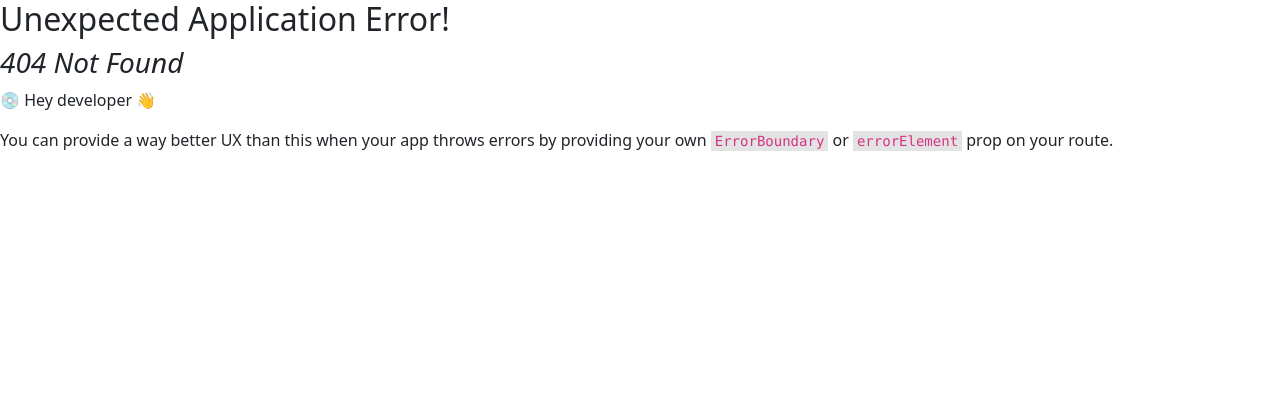
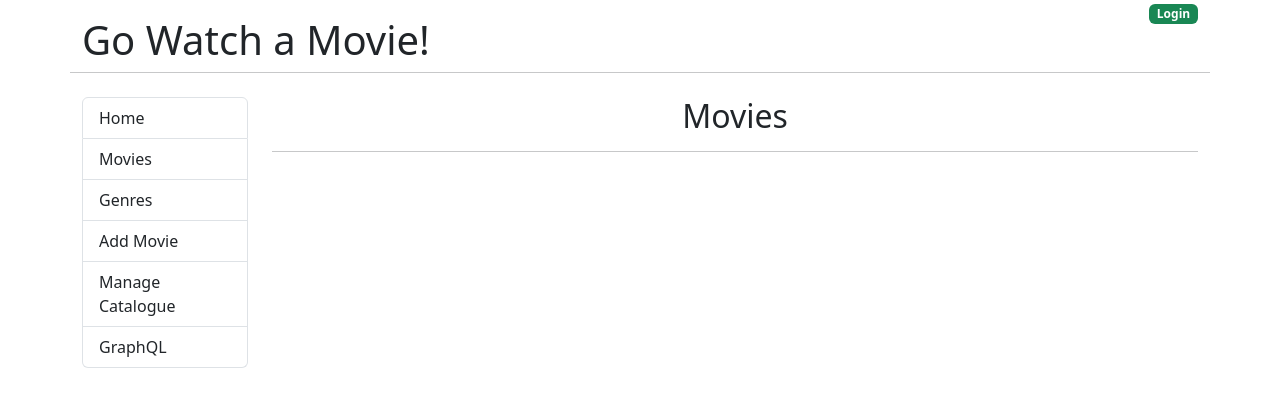
Before and after one commit to vineshtk/Project-React-Golang, a React (Create React App) app in the folder react-app/go-movies-front-end/: page /movies in a window 1280 px wide. Before the commit this address had no page. Shown: the top 406 px of the page. Built offline with nearby package versions, Linux system fonts and the light colour scheme.

Commit message:
added route for movies

```diff
--- a/react-app/go-movies-front-end/src/App.js
+++ b/react-app/go-movies-front-end/src/App.js
@@ -1,4 +1,4 @@
-import Home from "./components/Home"
+import { Outlet } from "react-router-dom";
 function App() {
   return (
     <div className="container">
@@ -16,8 +16,8 @@ function App() {
         <div className="col-md-2">
           <nav>
             <div className="list-group">
-              <a href="#!" className="list-group-item list-group-item-action">Home</a>
-              <a href="#!" className="list-group-item list-group-item-action">Movies</a>
+              <a href="/" className="list-group-item list-group-item-action">Home</a>
+              <a href="/movies" className="list-group-item list-group-item-action">Movies</a>
               <a href="#!" className="list-group-item list-group-item-action">Genres</a>
               <a href="#!" className="list-group-item list-group-item-action">Add Movie</a>
               <a href="#!" className="list-group-item list-group-item-action">Manage Catalogue</a>
@@ -26,7 +26,7 @@ function App() {
           </nav>
         </div>
         <div className="col-md-10">
-          <Home />
+          <Outlet />
         </div>
       </div>
 
--- a/react-app/go-movies-front-end/src/index.js
+++ b/react-app/go-movies-front-end/src/index.js
@@ -1,12 +1,23 @@
-import React from 'react';
+import React, { Children } from 'react';
 import ReactDOM from 'react-dom/client';
 import { RouterProvider, createBrowserRouter } from 'react-router-dom'
 import App from './App';
+import ErrorPage from './components/ErrorPage';
+import Home from './components/Home';
+import Movies from './components/Movies';
 
 const router = createBrowserRouter([
   {
     path: "/",
-    element: <App />
+    element: <App />,
+    errorElement: <ErrorPage />,
+    children:[
+      {index:true, element:<Home />},
+      {
+        path:"/movies",
+        element:<Movies />
+      }
+    ]
   }
 ])
 
```
